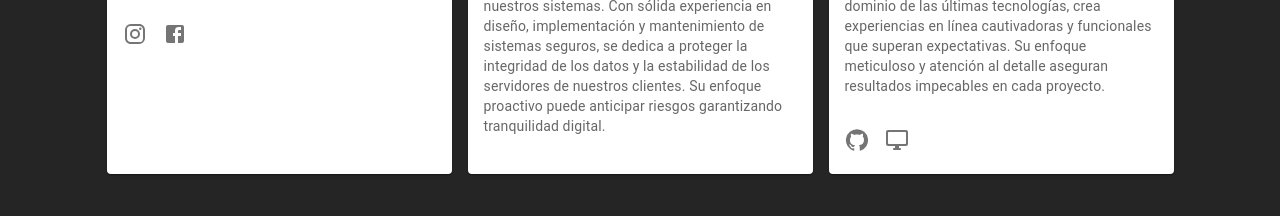
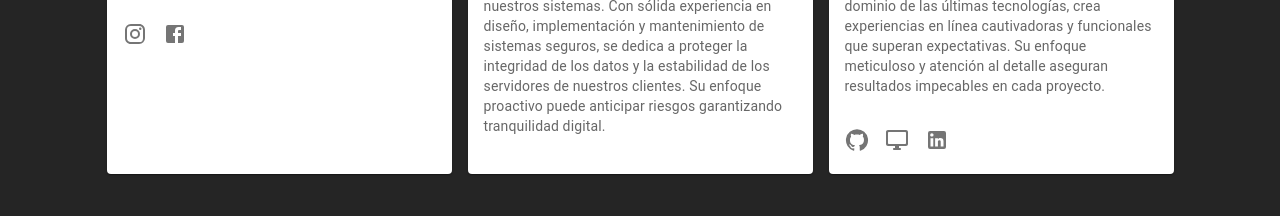
Before and after one commit to bbroscheit/krakenSolutions, a Next.js app: page / in a window 1280 px wide. Shown: the part 2980-3196 px from the top of the page. Built offline with nearby package versions, Linux system fonts and the light colour scheme.

Commit message:
correccion de textos y agregar link linkedin

```diff
--- a/componentes/staffCard.js
+++ b/componentes/staffCard.js
@@ -8,6 +8,7 @@ import CardActions from '@mui/material/CardActions';
 import IconButton from '@mui/material/IconButton';
 import Typography from '@mui/material/Typography';
 import DesktopWindowsRoundedIcon from '@mui/icons-material/DesktopWindowsRounded';
+import LinkedInIcon from '@mui/icons-material/LinkedIn';
 import InstagramIcon from '@mui/icons-material/Instagram';
 import FacebookIcon from '@mui/icons-material/Facebook';
 import GitHubIcon from '@mui/icons-material/GitHub';
@@ -97,6 +98,9 @@ export default function RecipeReviewCard() {
         <IconButton aria-label="add to favorites">
           <a href='https://portfolio-orcin-tau-18.vercel.app/'> <DesktopWindowsRoundedIcon /></a>
         </IconButton>
+        <IconButton aria-label="add to favorites">
+          <a href='https://www.linkedin.com/in/bernardo-broscheit-94b567144/'> <LinkedInIcon /></a>
+        </IconButton>
       </CardActions>
     </Card>
     </div>
--- a/modules/index.module.css
+++ b/modules/index.module.css
@@ -41,6 +41,12 @@
     text-align: center;
     width: 60%;
     color: antiquewhite;
+}
+
+.aboutParagraph p{
+
+    text-align: center;
+
 }
 
 .aboutText p{
```
